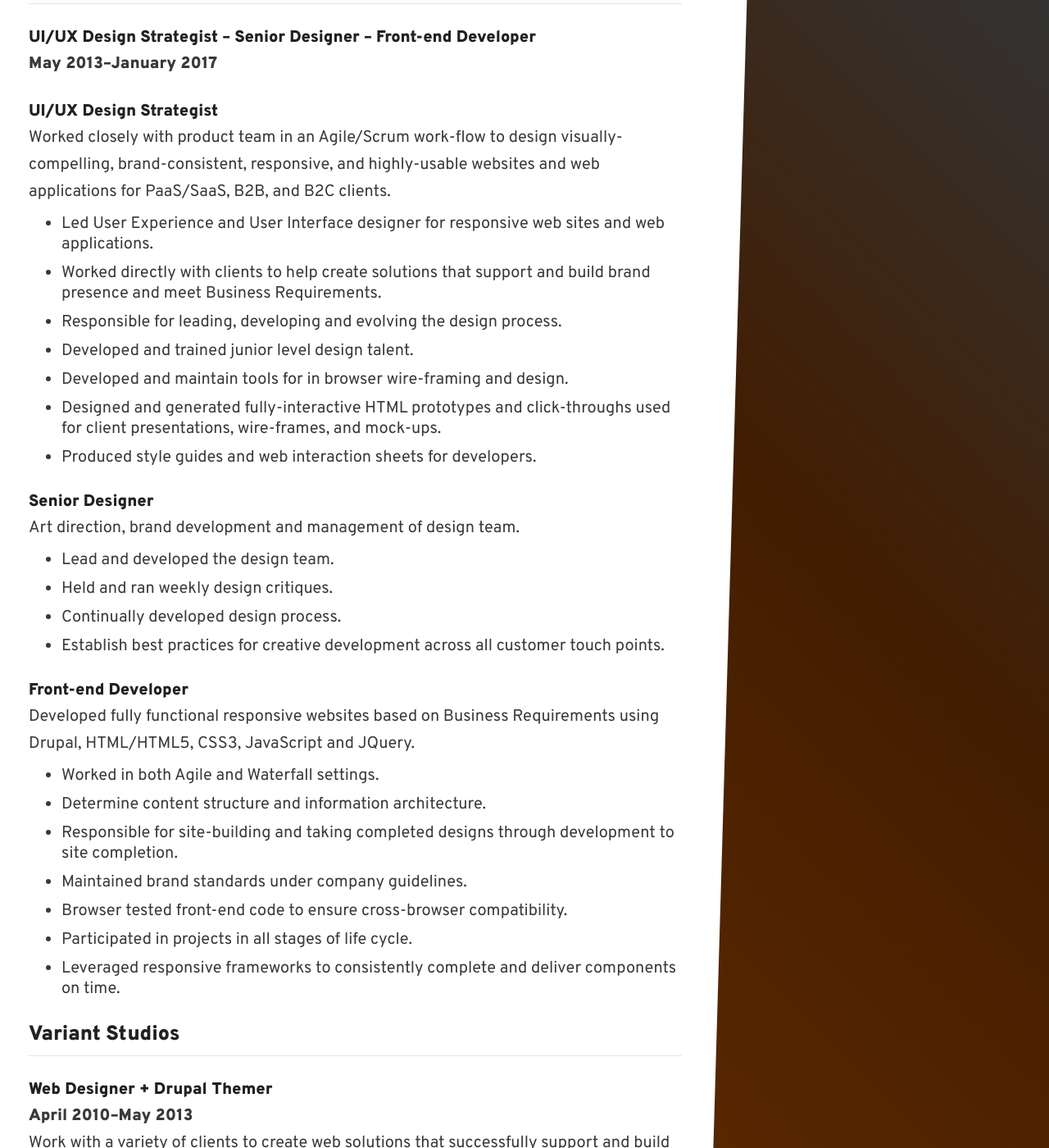
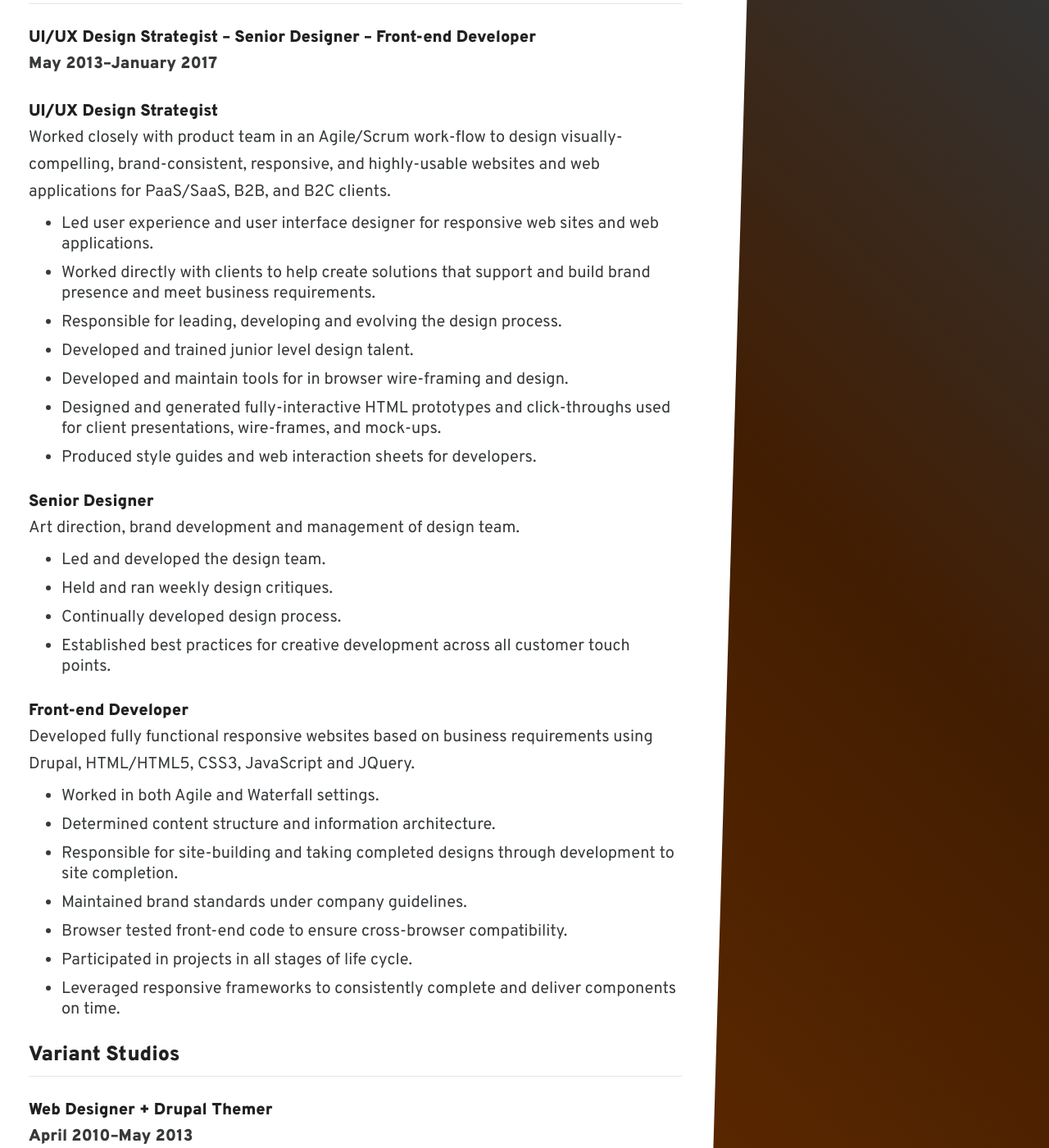
Before and after one commit to b-ry/b-ry.github.io, a Jekyll site: the page built from resume.html, in a window 1280 px wide and 1400 px high, scrolled down 428 px. Shown: the whole window at 82% size. Built offline with Jekyll 4.4.1, drawn with Linux system fonts in a browser that asks for light colours; some web fonts are replaced; some of the changed text lies outside the part shown.

Commit message:
updated content, added cname

```diff
--- /dev/null
+++ b/CNAME
@@ -0,0 +1 @@
+bryonurbanec.com
--- a/_includes/components/about.html
+++ b/_includes/components/about.html
@@ -6,7 +6,7 @@
 		<div class="about-content col-sm-12 col-md-8">
 			<p>I am a maker focusing on website design and development. I've worked on projects from brochure sites to eCommerce and Web applications. I also enjoy other physical forms of design and development like screen-printing and woodworking.</p>
 			<h2></h2>
-			<p>I am energized by doing creative work that benefits users. My background is in visual design and I have working knowledge of the user centered design process. I can also get around front-end code. This makes me flexible, able to work both as a designer and a developer but more importantly, effectively communicating with both teams.</p>
+			<p>I am energized by doing creative work that benefits users. My background is in visual design and I have working knowledge of the user centered design process. I can also get around front-end code. This makes me flexible, able to work both as a designer and a developer, but more importantly, able to effectively communicating with both teams.</p>
 			<p><a href="resume">Me, a little more in depth</a></p>
 		</div>
 	</div>
--- a/resume.html
+++ b/resume.html
@@ -16,8 +16,8 @@ permalink: resume
 <p>Worked closely with product team in an Agile/Scrum work-flow to design visually-compelling, brand-consistent, responsive, and highly-usable websites and web applications for PaaS/SaaS, B2B, and B2C clients.</p>
 
 <ul>
-	<li>Led User Experience and User Interface designer for responsive web sites and web applications.</li>
-	<li>Worked directly with clients to help create solutions that support and build brand presence and meet Business Requirements.</li>
+	<li>Led user experience and user interface designer for responsive web sites and web applications.</li>
+	<li>Worked directly with clients to help create solutions that support and build brand presence and meet business requirements.</li>
 	<li>Responsible for leading, developing and evolving the design process.</li>
 	<li>Developed and trained junior level design talent.</li>
 	<li>Developed and maintain tools for in browser wire-framing and design.</li>
@@ -32,18 +32,18 @@ permalink: resume
 </div>
 
 <ul>
-	<li>Lead and developed the design team.</li>
+	<li>Led and developed the design team.</li>
 	<li>Held and ran weekly design critiques.</li>
 	<li>Continually developed design process.</li>
-	<li>Establish best practices for creative development across all customer touch points.</li>
+	<li>Established best practices for creative development across all customer touch points.</li>
 </ul>
 
 <h4>Front-end Developer</h4>
-<p>Developed fully functional responsive websites based on Business Requirements using Drupal, HTML/HTML5, CSS3, JavaScript and JQuery.</p>
+<p>Developed fully functional responsive websites based on business requirements using Drupal, HTML/HTML5, CSS3, JavaScript and JQuery.</p>
 
 <ul>
 	<li>Worked in both Agile and Waterfall settings.</li>
-	<li>Determine content structure and information architecture.</li>
+	<li>Determined content structure and information architecture.</li>
 	<li>Responsible for site-building and taking completed designs through development to site completion.</li>
 	<li>Maintained brand standards under company guidelines.</li>
 	<li>Browser tested front-end code to ensure cross-browser compatibility.</li>
@@ -55,7 +55,7 @@ permalink: resume
 <hr/>
 <h4>Web Designer + Drupal Themer</h4>
 <b>April 2010–May 2013</b>
-<p>Work with a variety of clients to create web solutions that successfully support and build brand image, presence and meet Business Requirements.</p>
+<p>Worked with a variety of clients to create web solutions that successfully support and build brand image, presence and meet business requirements.</p>
 
 <ul>
 	<li>Responsible for the design of impactful brand consistent web sites.</li>
@@ -66,11 +66,11 @@ permalink: resume
 
 <h2>Education</h2>
 
-<h5>B.A Graphic Design</h5>
+<h5>B.A. Graphic Design</h5>
 <div>University of Northern Colorado</div>
 <div>Greeley, CO 2007–2009</div>
 
-<h5>B.A Music (Saxophone)</h5>
+<h5>B.A. Music (Saxophone)</h5>
 <div>University of Northern Colorado</div>
 <div>Greeley, Co 1999–2004</div>
 
```
Also changed, not shown: _posts/2016-1-16-illustration.md (+1 -1 lines), _posts/2016-1-23-reno.md (+1 -1 lines), _posts/2016-1-25-brightview.md (+1 -1 lines), _posts/2016-1-25-jv.md (+2 -2 lines).
